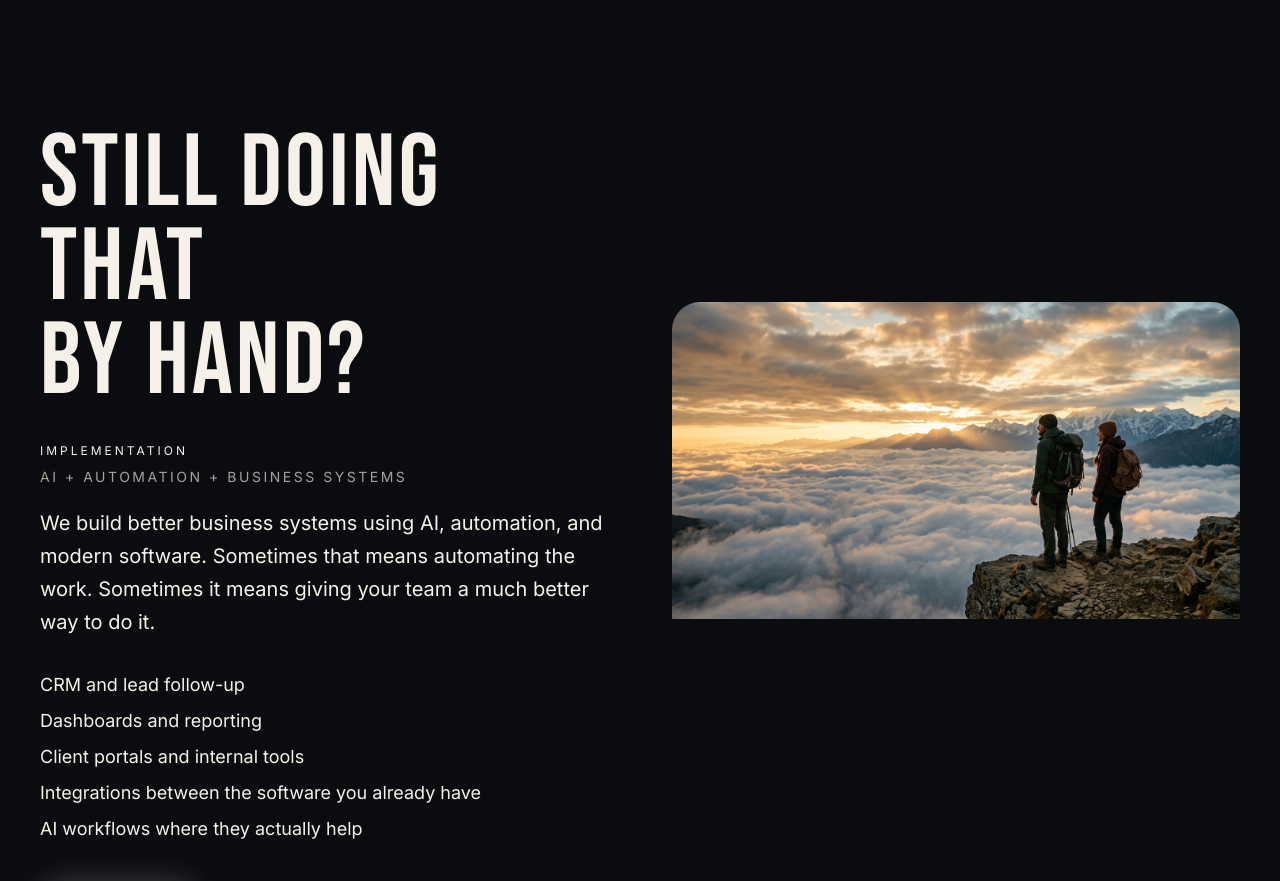
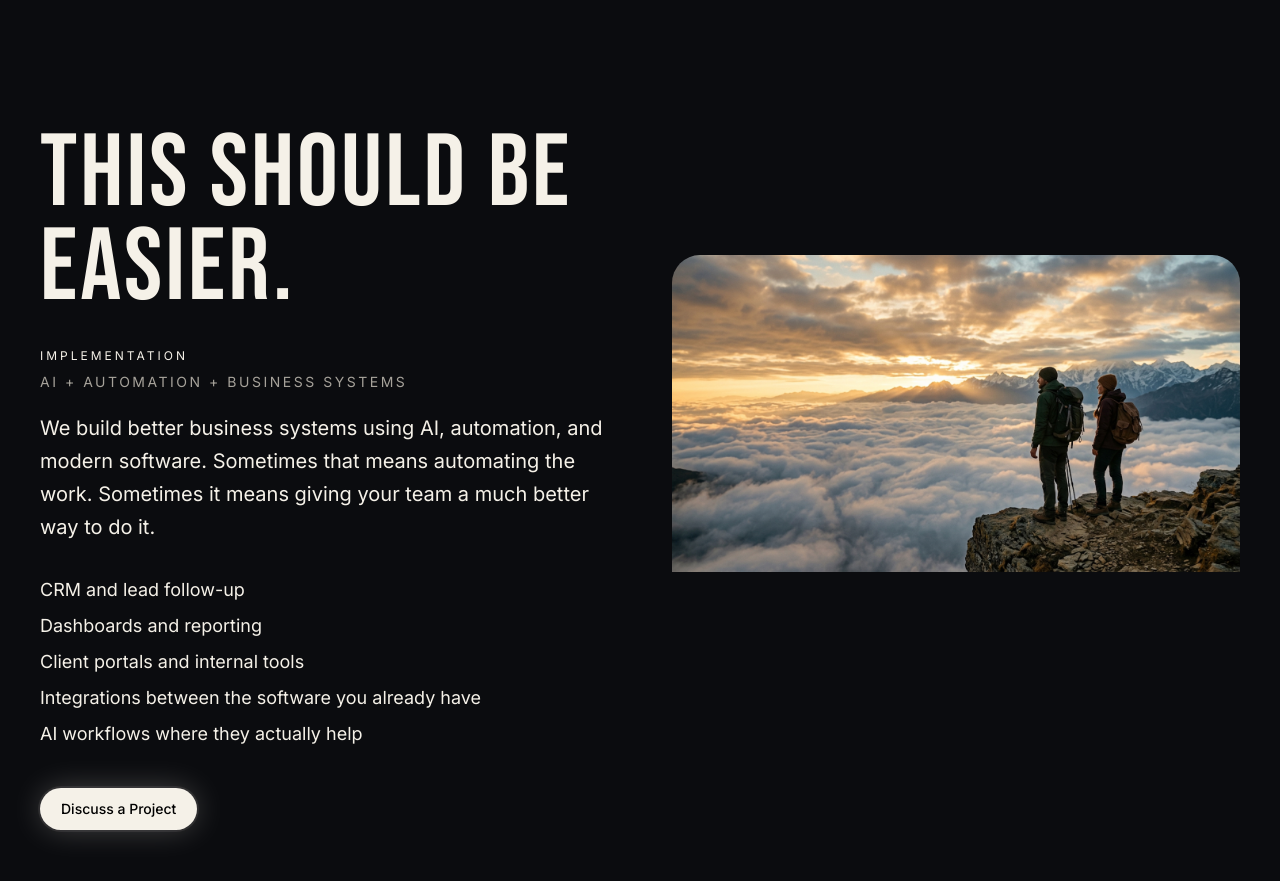
Before and after one commit to jmaruszak/pixel-narratives-site, a Next.js app in the folder pixel-narratives-site/: page / in a window 1280 px wide. Shown: the part 880-1761 px from the top of the page. Built offline with nearby package versions, Linux system fonts and the light colour scheme.

Commit message:
Rewrite the Implementation headline to This Should Be Easier.
Keep the service name and supporting copy, but drop the line that could sound dismissive of how a business already works.

Co-authored-by: Cursor <cursoragent@cursor.com>

```diff
--- a/pixel-narratives-site/src/app/automation/page.tsx
+++ b/pixel-narratives-site/src/app/automation/page.tsx
@@ -87,7 +87,7 @@ export default function AutomationPage() {
         contentScrim
         imageSrc="/images/int-cinematic.jpg"
         imageAlt="Cinematic implementation hero image"
-        title="Still Doing That by Hand?"
+        title="This Should Be Easier."
         subtitle="Implementation"
       >
         <p className="hero-entrance hero-entrance-delay-1 mt-4 text-sm uppercase tracking-[0.18em] text-white/55">
--- a/pixel-narratives-site/src/components/home/HomeMotionExperience.tsx
+++ b/pixel-narratives-site/src/components/home/HomeMotionExperience.tsx
@@ -74,13 +74,7 @@ export default function HomeMotionExperience() {
     <>
       <HomeHero />
       <ServiceEditorial
-        personalityHeadline={
-          <>
-            Still doing that
-            <br />
-            by hand?
-          </>
-        }
+        personalityHeadline="This Should Be Easier."
         serviceName={automation.name}
         supportLine="AI + Automation + Business Systems"
         explanation="We build better business systems using AI, automation, and modern software. Sometimes that means automating the work. Sometimes it means giving your team a much better way to do it."
```
